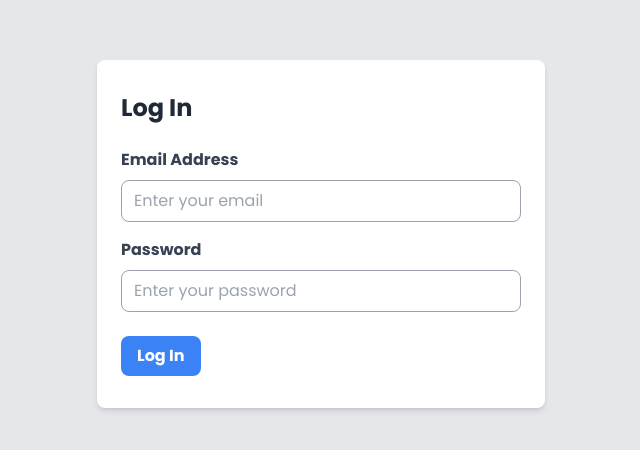
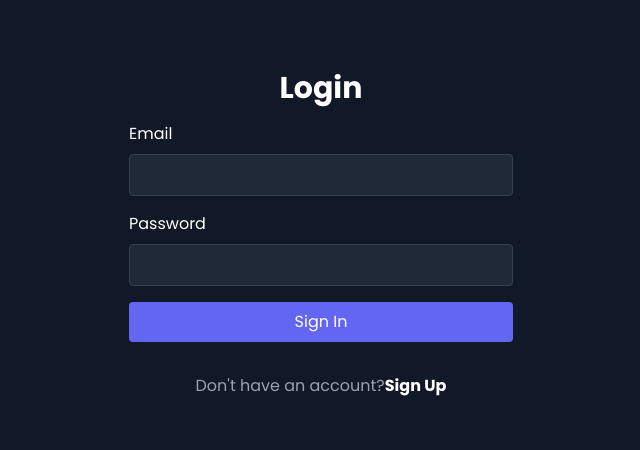
Before and after one commit to Avaneesh-S/College-Organization-Management, a React (Create React App) app in the folder client/: page /login in a window 1280 px wide. Shown: the part 166-616 px from the top of the page, without its empty margins (319-959 px from the left). Built offline with nearby package versions, Linux system fonts and the light colour scheme.

Commit message:
fix: frontend changes

```diff
--- a/client/src/App.js
+++ b/client/src/App.js
@@ -1,7 +1,7 @@
 import { BrowserRouter as Router, Route, Routes } from "react-router-dom";
 import SignUp from "./Pages/SignUp";
 import Home from "./Pages/Home";
-import Login from "./Pages/Login";
+import LoginPage from "./Pages/Login";
 import CreateAccount from "./Pages/CreateAccount";
 import Demo from "./home/Demo";
 import Attendance from "./Pages/Attendance";
@@ -9,14 +9,14 @@ import Profile from "./profile/profile"
 function App() {
   return (
     <Router>
-      <div className='h-screen w-full bg-slate-100'>
+      <div className='h-screen w-full bg-slate-900'>
         <Routes>
           <Route exact path="/" element={<SignUp/>}></Route>
           <Route path="/createaccount" element={<CreateAccount/>}></Route>
           <Route path="/attendance" element={<Attendance/>}></Route>
           <Route path="/home" element={<Home/>}></Route>
           <Route path="/profile" element={<Profile/>}></Route>
-          <Route path="/login" element={<Login/>}></Route>
+          <Route path="/login" element={<LoginPage/>}></Route>
           <Route path="/demo" element={<Demo/>}></Route>
         </Routes>
       </div>
--- a/client/src/Footer/style.css
+++ b/client/src/Footer/style.css
@@ -20,7 +20,7 @@ ul{
 	list-style: none;
 }
 .footer{
-	background-color: #13161f;
+	background-color: rgb(27, 33, 48);
 	border-top:1px solid #48494b;
     padding: 70px 0;
 	width:100%;
--- a/client/src/Login/InputField.jsx
+++ b/client/src/Login/InputField.jsx
@@ -7,7 +7,7 @@ function InputField({ type, name, label, icon, onChange }) {
         type={type}
         name={name}
         onChange={onChange}
-        className="pr-8 block px-2 backdrop-filter backdrop-blur-sm py-2.5 w-full text-sm text-gray-900 bg-gray-200 rounded-md appearance-none dark:border-gray-600 dark:focus:border-blue-500 focus:outline-none focus:ring-0 focus:border-blue-600 peer"
+        className="pr-8 block px-2 backdrop-filter backdrop-blur-sm py-2.5 w-full text-sm text-gray-300 bg-gray-800 rounded-md appearance-none border-gray-700 dark:focus:border-blue-500 focus:outline-none focus:ring-0 focus:border-blue-600 peer"
         placeholder=" "
         required
       />
--- a/client/src/Login/SelectableCard.jsx
+++ b/client/src/Login/SelectableCard.jsx
@@ -9,7 +9,7 @@ const SelectableCard = ({ title, description, onSelect, isSelected }) => {
 
   return (
     <div
-      className={`border rounded-lg shadow-md h-[8rem] cursor-pointer w-[12rem] ${
+      className={`border rounded-lg shadow-lg shadow-slate-700 h-[8rem] cursor-pointer w-[12rem] ${
         isSelected ? 'border-blue-500' : hover ? 'border-gray-400' : 'border-transparent'
       }`}
       onMouseEnter={() => setHover(true)}
--- a/client/src/Pages/Attendance.jsx
+++ b/client/src/Pages/Attendance.jsx
@@ -1,33 +1,22 @@
-import React, { useEffect,useState } from 'react'
+import React, { useEffect, useState } from "react";
 
 function Attendance() {
+  const [data, setData] = useState([]);
+  const get_attendance = async (e) => {
+    // e.preventDefault()
+    const response = await fetch("/attendance", {
+      method: "GET",
+    });
 
-    // {/* {rows} */}
-    //   {/* {data.map((row, index) =>
-    //   (<tr key={index}>
-    //     <td>{row.id}</td>
-    //     <td>{row.name}</td>
-    //   </tr>))} */}
+    const json = await response.json();
+    console.log(json.value);
 
-    const [data, setData] = useState([]);
+    setData(json.value);
+  };
 
-    const get_attendance=async(e)=>{
-        // e.preventDefault()
-        const response=await fetch('/attendance',{
-            method:'GET'
-        })
-
-        const json=await response.json()
-        console.log(json.value)
-
-        setData(json.value)
-    }
-
-    useEffect(()=>{
-        get_attendance()
-    },[])
-
-
+  useEffect(() => {
+    get_attendance();
+  }, []);
 
   return (
     <>
@@ -39,10 +28,16 @@ function Attendance() {
           </tr>
         </thead>
         <tbody>
-
+          {data.map((row, index) => (
+            <tr key={index}>
+              <td>{row.id}</td>
+              <td>{row.name}</td>
+            </tr>
+          ))}
         </tbody>
-  </table></>
-  )
+      </table>
+    </>
+  );
 }
 
 export default Attendance;
--- a/client/src/Pages/Home.jsx
+++ b/client/src/Pages/Home.jsx
@@ -7,7 +7,7 @@ import Cards from "../home/Cards";
 import Footer from "../Footer/footer";
 function Home() {
   const toggleDrawer = () => {
-      document.getElementById("profile-drawer").style.right = '0px';
+    document.getElementById("profile-drawer").style.right = "0px";
   };
   return (
     <div className="flex h-full overflow-y-auto w-full bg-slate-900">
@@ -53,19 +53,19 @@ function Home() {
           </button>
         </div>
       </nav>
-      <ProfileDrawer/>
+      <ProfileDrawer />
       <Drawer />
       <Sidebar />
       <div className="flex flex-col">
-      <div className="flex gap-8 w-full pl-[150px] pr-10 relative top-[10%] h-[90%]">
+        <div className="flex gap-8 w-full pl-[150px] pr-10 relative top-[10%] h-full pb-[100rem]">
           <div className="w-full flex flex-col">
             <div className="w-full rounded-md items-end min-h-[25rem] justify-between bg-center flex flex-col p-6 bg-[url('https://t3.ftcdn.net/jpg/02/54/80/60/360_F_254806029_19mSXkOwpIHBbZXLDcSQVsIXIEEAyhlp.jpg')] bg-cover bg-no-repeat">
               <div className="text-4xl text-slate-200 text-right whitespace-nowrap">
                 Hi Nikhil!
               </div>
               <div className="w-1/2 text-2xl text-right text-slate-400 ">
-              Welcome to our management system website! We are here to help you
-              manage your business with ease and efficiency.
+                Welcome to our management system website! We are here to help
+                you manage your business with ease and efficiency.
               </div>
               <button
                 type="button"
@@ -103,7 +103,7 @@ function Home() {
             </div>
           </div>
         </div>
-      <Footer/>
+        <Footer />
       </div>
     </div>
   );
--- a/client/src/Pages/Login.jsx
+++ b/client/src/Pages/Login.jsx
@@ -1,6 +1,6 @@
-import { useState} from "react";
+import { useState } from 'react';
 
-const LoginPage = () => {
+function LoginPage() {
     const [email, setEmail] = useState("");
     const [password, setPassword] = useState("");
 
@@ -32,39 +32,33 @@ const LoginPage = () => {
     };
 
   return (
-    <div className="flex items-center justify-center min-h-screen bg-gray-200">
-      <div className="max-w-md w-full px-6 py-8 bg-white shadow-md rounded-lg">
-        <h2 className="text-2xl font-bold text-gray-800 mb-6">Log In</h2>
-        <form onSubmit={handleSubmit}>
+    <div
+      className=
+        'flex flex-col items-center justify-center h-screen bg-gray-900 text-white'
+    >
+      <h1 className="text-3xl font-bold mb-4">Login</h1>
+      <form onSubmit={handleSubmit} className="w-full max-w-sm">
         <div className="mb-4">
-            <label
-              htmlFor="email"
-              className="block text-gray-700 font-bold mb-2"
-            >
-              Email Address
+          <label htmlFor="email" className="block mb-2">
+            Email
           </label>
           <input
             type="email"
             id="email"
-              className="px-3 py-2 border border-gray-400 rounded-lg w-full"
-              placeholder="Enter your email"
+            className="block w-full px-3 py-2 rounded bg-gray-800 border border-gray-700 focus:outline-none focus:border-white"
             value={email}
             onChange={(e) => setEmail(e.target.value)}
             required
           />
         </div>
-          <div className="mb-6">
-            <label
-              htmlFor="password"
-              className="block text-gray-700 font-bold mb-2"
-            >
+        <div className="mb-4">
+          <label htmlFor="password" className="block mb-2">
             Password
           </label>
           <input
             type="password"
             id="password"
-              className="px-3 py-2 border border-gray-400 rounded-lg w-full"
-              placeholder="Enter your password"
+            className="block w-full px-3 py-2 rounded bg-gray-800 border border-gray-700 focus:outline-none focus:border-white"
             value={password}
             onChange={(e) => setPassword(e.target.value)}
             required
@@ -72,14 +66,19 @@ const LoginPage = () => {
         </div>
         <button
           type="submit"
-            className="bg-blue-500 hover:bg-blue-700 text-white font-bold py-2 px-4 rounded-lg"
+          className="w-full py-2 px-4 bg-indigo-500 rounded text-white hover:bg-indigo-700 focus:outline-none focus:bg-indigo-700"
         >
-            Log In
+          Sign In
         </button>
       </form>
+      <div className="mt-8">
+        <span className="text-gray-400">Don't have an account?</span>
+        <a href="#" className="text-white font-bold">
+          Sign Up
+        </a>
       </div>
     </div>
   );
-};
+}
 
 export default LoginPage;
--- a/client/src/Pages/SignUp.jsx
+++ b/client/src/Pages/SignUp.jsx
@@ -16,7 +16,7 @@ function SignUp() {
           ease.
         </p>
         <a
-          href="/createaccount"
+          href="/login"
           className="px-4 py-2 bg-indigo-600 text-white rounded-lg hover:bg-indigo-700 transition duration-300 ease-in-out"
         >
           Get started
--- a/client/src/home/Demo.jsx
+++ b/client/src/home/Demo.jsx
@@ -55,7 +55,7 @@ function Demo() {
         <Drawer />
         <Sidebar />
         <div className="flex flex-col">
-          <div className="flex gap-8 w-full pl-[150px] pr-10 relative top-[10%] h-[90%]">
+          <div className="flex gap-8 w-full pl-[150px] pr-10 relative top-[10%] h-full pb-[100rem]">
             <div className="w-full flex flex-col">
               <div className="w-full rounded-md items-end min-h-[25rem] justify-between bg-center flex flex-col p-6 bg-[url('https://t3.ftcdn.net/jpg/02/54/80/60/360_F_254806029_19mSXkOwpIHBbZXLDcSQVsIXIEEAyhlp.jpg')] bg-cover bg-no-repeat">
                 <div className="text-4xl text-slate-200 text-right whitespace-nowrap">
```
Also changed, not shown: client/src/Pages/CreateAccount.jsx (+11 -11 lines), package.json (added, +22 -0 lines), 2 other files (tests, documents, lock files or other folders). Lines whose indentation alone changed are shown as unchanged.
